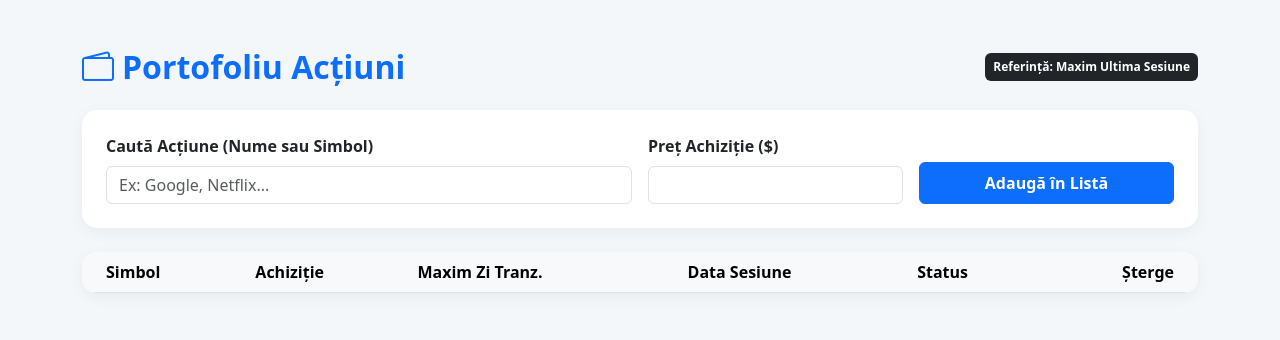
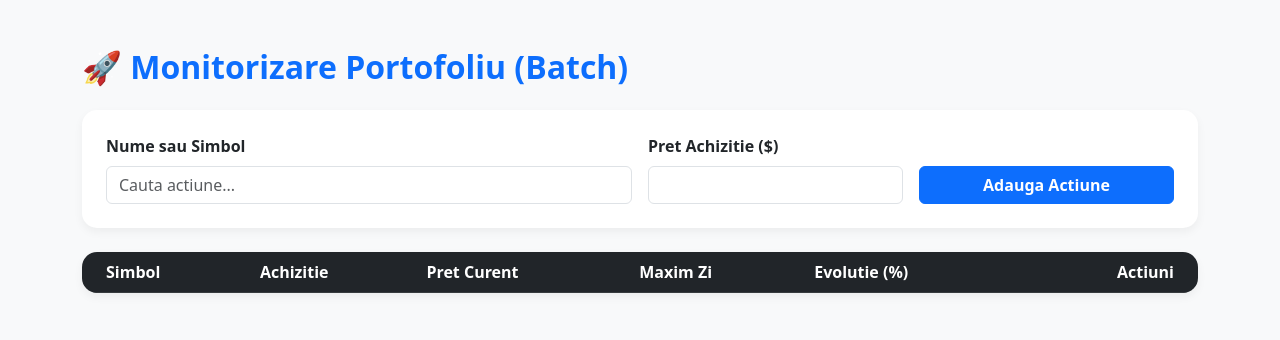
Before and after one commit to constantinionalex/Portofoliu_Revolut, a Flask app: page / in a window 1280 px wide. Shown: the top 340 px of the page. Run offline with Flask 3, Linux system fonts and the light colour scheme; lists and menus that the app fills with data are empty.

Commit message:
Update index.html

```diff
--- a/templates/index.html
+++ b/templates/index.html
@@ -2,56 +2,46 @@
 <html lang="ro">
 <head>
     <meta charset="UTF-8">
-    <meta name="viewport" content="width=device-width, initial-scale=1.0">
-    <title>Portofoliu Revolut</title>
+    <title>Portofoliu Actiuni - Monitorizare 3min</title>
     <link href="https://cdn.jsdelivr.net/npm/bootstrap@5.3.0/dist/css/bootstrap.min.css" rel="stylesheet">
-    <link rel="stylesheet" href="https://cdn.jsdelivr.net/npm/bootstrap-icons@1.10.5/font/bootstrap-icons.css">
     <style>
-        body { background-color: #f4f7f9; }
-        .search-box { position: relative; }
-        .results-dropdown {
-            position: absolute; width: 100%; z-index: 1000;
-            background: white; border: 1px solid #ddd; border-radius: 8px;
-            max-height: 200px; overflow-y: auto; display: none;
-        }
-        .card { border-radius: 15px; border: none; box-shadow: 0 4px 15px rgba(0,0,0,0.05); }
+        body { background: #f8f9fa; }
+        .card { border-radius: 15px; border: none; box-shadow: 0 4px 10px rgba(0,0,0,0.05); }
+        .results-dropdown { position: absolute; width: 100%; z-index: 1000; background: white; display: none; border: 1px solid #ddd; }
     </style>
 </head>
 <body>
 <div class="container py-5 text-start">
-    <div class="d-flex justify-content-between align-items-center mb-4 text-start">
-        <h2 class="text-primary fw-bold mb-0"><i class="bi bi-wallet2 me-2"></i>Portofoliu Acțiuni</h2>
-        <span class="badge bg-dark p-2">Referință: Maxim Ultima Sesiune</span>
-    </div>
+    <h2 class="mb-4 text-primary fw-bold">🚀 Monitorizare Portofoliu (Batch)</h2>
 
     <div class="card p-4 mb-4">
-        <form id="stockForm" class="row g-3 align-items-end text-start">
-            <div class="col-md-6 search-box">
-                <label class="form-label fw-bold">Caută Acțiune (Nume sau Simbol)</label>
-                <input type="text" id="symbolInput" class="form-control" placeholder="Ex: Google, Netflix..." autocomplete="off" required>
-                <div id="results" class="results-dropdown list-group list-group-flush text-start"></div>
+        <form id="stockForm" class="row g-3 align-items-end">
+            <div class="col-md-6 position-relative">
+                <label class="form-label fw-bold">Nume sau Simbol</label>
+                <input type="text" id="symbolInput" class="form-control" placeholder="Cauta actiune..." autocomplete="off" required>
+                <div id="results" class="results-dropdown list-group shadow"></div>
                 <input type="hidden" id="finalSymbol">
             </div>
             <div class="col-md-3">
-                <label class="form-label fw-bold">Preț Achiziție ($)</label>
+                <label class="form-label fw-bold">Pret Achizitie ($)</label>
                 <input type="number" id="purchasePrice" class="form-control" step="0.01" required>
             </div>
             <div class="col-md-3">
-                <button type="submit" class="btn btn-primary w-100 py-2 fw-bold">Adaugă în Listă</button>
+                <button type="submit" class="btn btn-primary w-100 fw-bold">Adauga Actiune</button>
             </div>
         </form>
     </div>
 
     <div class="card overflow-hidden">
-        <table class="table table-hover align-middle mb-0">
-            <thead class="table-light">
+        <table class="table table-hover mb-0">
+            <thead class="table-dark">
                 <tr>
                     <th class="ps-4">Simbol</th>
-                    <th>Achiziție</th>
-                    <th>Maxim Zi Tranz.</th>
-                    <th>Data Sesiune</th>
-                    <th>Status</th>
-                    <th class="text-end pe-4">Șterge</th>
+                    <th>Achizitie</th>
+                    <th>Pret Curent</th>
+                    <th>Maxim Zi</th>
+                    <th>Evolutie (%)</th>
+                    <th class="text-end pe-4">Actiuni</th>
                 </tr>
             </thead>
             <tbody>
@@ -59,21 +49,13 @@
                 <tr>
                     <td class="ps-4"><strong>{{ stock.symbol }}</strong></td>
                     <td>${{ stock.buy }}</td>
-                    <td class="text-success fw-bold">
-                        {% if stock.peak == "N/A" %} - {% else %} ${{ stock.peak }} {% endif %}
-                    </td>
-                    <td class="text-muted small">{{ stock.date }}</td>
-                    <td>
-                        {% if stock.peak != "N/A" and stock.buy * 0.95 >= stock.current and stock.current > 0 %}
-                            <span class="badge bg-danger">⚠️ Scădere >5%</span>
-                        {% elif stock.peak != "N/A" and stock.peak * 0.85 >= stock.current and stock.current > 0 %}
-                            <span class="badge bg-warning text-dark">📉 Scădere >15% vs Maxim</span>
-                        {% else %}
-                            <span class="badge bg-success">OK</span>
-                        {% endif %}
+                    <td class="text-primary fw-bold">${{ stock.current }}</td>
+                    <td class="text-success">${{ stock.high }}</td>
+                    <td class="fw-bold {% if stock.profit >= 0 %}text-success{% else %}text-danger{% endif %}">
+                        {{ stock.profit }}%
                     </td>
                     <td class="text-end pe-4">
-                        <button class="btn btn-outline-danger btn-sm border-0" onclick="deleteStock({{ stock.id }})"><i class="bi bi-trash"></i></button>
+                        <button class="btn btn-sm btn-outline-danger" onclick="deleteStock({{ stock.id }})">Sterge</button>
                     </td>
                 </tr>
                 {% endfor %}
@@ -88,18 +70,17 @@
     const finalSymbol = document.getElementById('finalSymbol');
 
     symbolInput.addEventListener('input', async (e) => {
-        const query = e.target.value.trim();
+        const query = e.target.value;
         if (query.length < 2) { resultsDiv.style.display = 'none'; return; }
-        const response = await fetch(`/search?q=${query}`);
-        const data = await response.json();
+        const res = await fetch(`/search?q=${query}`);
+        const data = await res.json();
         resultsDiv.innerHTML = '';
         data.forEach(item => {
             const btn = document.createElement('button');
             btn.className = 'list-group-item list-group-item-action text-start';
-            btn.type = 'button';
             btn.innerHTML = `<strong>${item.symbol}</strong> - ${item.name}`;
             btn.onclick = () => {
-                symbolInput.value = `${item.symbol} (${item.name})`;
+                symbolInput.value = item.symbol;
                 finalSymbol.value = item.symbol;
                 resultsDiv.style.display = 'none';
             };
@@ -110,7 +91,6 @@
 
     document.getElementById('stockForm').onsubmit = async (e) => {
         e.preventDefault();
-        if (!finalSymbol.value) return;
         const formData = new FormData();
         formData.append('symbol', finalSymbol.value);
         formData.append('price', document.getElementById('purchasePrice').value);
@@ -119,7 +99,7 @@
     };
 
     async function deleteStock(id) {
-        if (confirm('Ștergi acțiunea?')) {
+        if (confirm('Sigur vrei sa stergi monitorizarea?')) {
             await fetch(`/delete/${id}`, { method: 'DELETE' });
             location.reload();
         }
```
